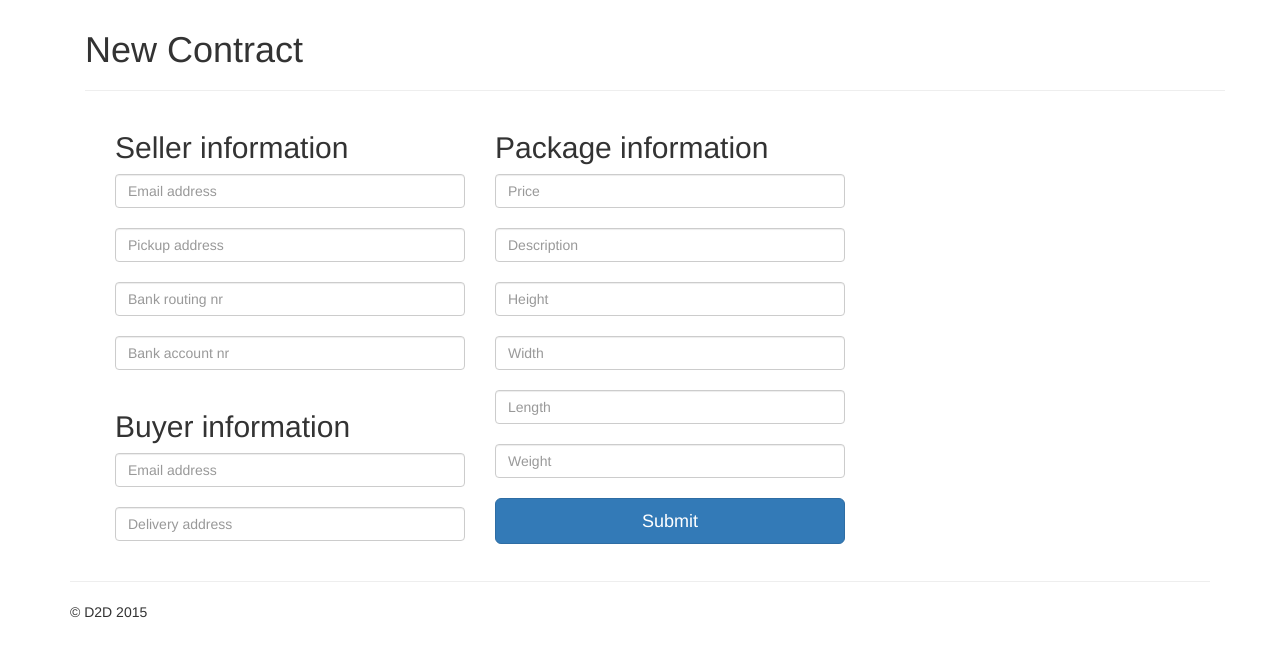
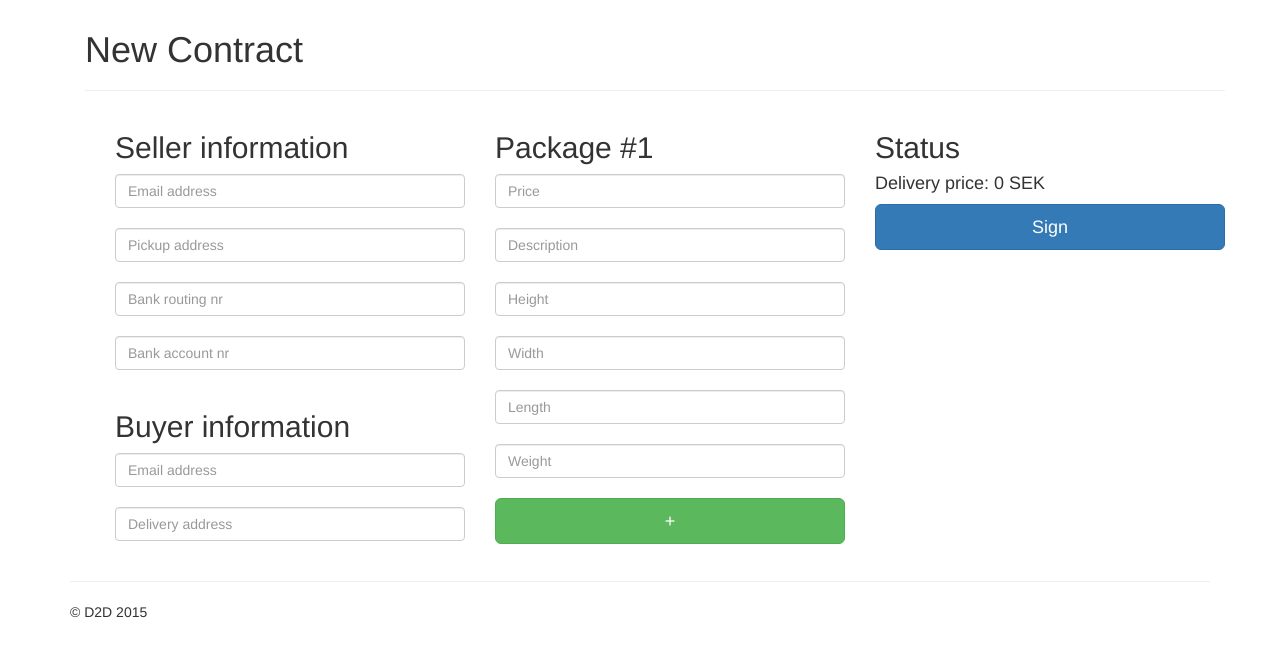
Before and after one commit to drikerf/d2d, a Flask app: page /new in a window 1280 px wide. Shown: the part 46-703 px from the top of the page. Run offline with Flask 2, Linux system fonts and the light colour scheme; some libraries are stand-ins or nearby versions.

Commit message:
multiple packages + real time delivery price

```diff
--- a/templates/new_contract.html
+++ b/templates/new_contract.html
@@ -21,21 +21,44 @@
       <br />
     </div>
     <div class='col-md-4'>
-      <h2>Package information</h2>
-      <input type="text" name='price' class="form-control" placeholder="Price">
-      <br />
-      <input type="text" name='description' class="form-control" placeholder="Description">
-      <br />
-      <input type="text" name='height' class="form-control" placeholder="Height">
-      <br />
-      <input type="text" name='width' class="form-control" placeholder="Width">
-      <br />
-      <input type="text" name='length' class="form-control" placeholder="Length">
-      <br />
-      <input type="text" name='weight' class="form-control" placeholder="Weight">
-      <br />
-      <button class="btn btn-lg btn-primary btn-block" type="submit">Submit</button>
+      <button class="btn btn-lg btn-success btn-block" type="button" id="add_pkg_btn" onclick="add_package(this)">+</button>
+    </div>
+    <div class='col-md-4'>
+      <h2>Status</h2>
+      <h4>Delivery price: <span id="price">1000.0 SEK</span></h4>
+      <button class="btn btn-lg btn-primary btn-block" type="submit">Sign</button>
     </div>
   </form>
 </div>
+
+<script type="text/javascript">
+var pnr = 0;
+
+function calculate_delivery_price() {
+  var total_size = 0;
+  for (var i = 1; i <= pnr; i++) {
+    var height = document.getElementsByName("height_" + i)[0].value;
+    var width = document.getElementsByName("width_" + i)[0].value;
+    var length = document.getElementsByName("length_" + i)[0].value;
+    total_size += height*width*length/1000000;
+  }
+  document.getElementById("price").innerHTML = total_size*1000 + " SEK";
+}
+
+function add_package(e) {
+  pnr++;
+  var ne = document.createElement('div');
+  ne.innerHTML = ''
+      + '<h2>Package #' + pnr + '</h2>'
+      + '<input type="text" name="price_'+pnr+'" class="form-control" placeholder="Price"><br />'
+      + '<input type="text" name="description_'+pnr+'" class="form-control" placeholder="Description"><br />'
+      + '<input type="text" name="height_'+pnr+'" class="form-control" placeholder="Height" onkeyup="calculate_delivery_price()"><br />'
+      + '<input type="text" name="width_'+pnr+'" class="form-control" placeholder="Width" onkeyup="calculate_delivery_price()"><br />'
+      + '<input type="text" name="length_'+pnr+'" class="form-control" placeholder="Length" onkeyup="calculate_delivery_price()"><br />'
+      + '<input type="text" name="weight_'+pnr+'" class="form-control" placeholder="Weight"><br />';
+  e.parentNode.insertBefore(ne, e);
+}
+add_package(document.getElementById("add_pkg_btn"));
+calculate_delivery_price();
+</script>
 {% endblock %}
```
